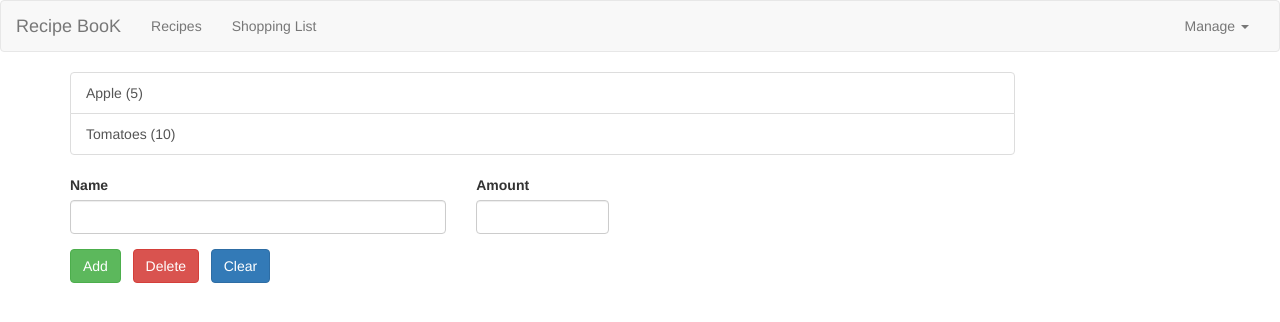
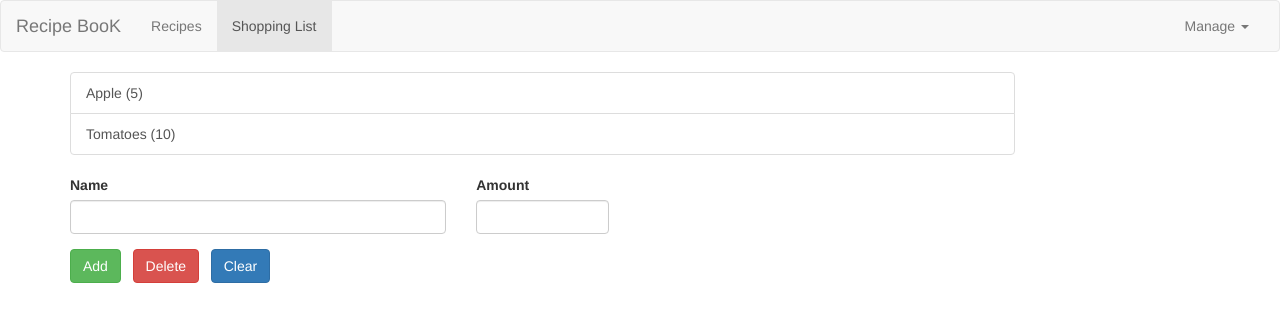
Before and after one commit to Anandhakrishnan1/Learn-Angular, an Angular app in the folder Angular - The complete guide/project1/: page /shopping-list in a window 1280 px wide. Shown: the top 322 px of the page. Built offline with nearby package versions, Linux system fonts and the light colour scheme.

Commit message:
Adding navigation, marking active routes

```diff
--- a/Angular - The complete guide/project1/src/app/app.component.html
+++ b/Angular - The complete guide/project1/src/app/app.component.html
@@ -1,5 +1,5 @@
 <div class="header">
-    <app-header (showRecipes)="showRecipes($event)"></app-header>
+    <app-header></app-header>
 </div>
 <div class="container">
     <div class="row">
--- a/Angular - The complete guide/project1/src/app/header/header.component.html
+++ b/Angular - The complete guide/project1/src/app/header/header.component.html
@@ -5,8 +5,8 @@
         </div>
         <div class="collapse navbar-collapse">
             <ul class="nav navbar-nav">
-                <li><a href="#" (click)="showFeature('recipe')">Recipes</a></li>
-                <li><a href="#" (click)="showFeature('shopping-list')">Shopping List</a></li>
+                <li routerLinkActive="active"><a routerLink="/recipes">Recipes</a></li>
+                <li routerLinkActive="active"><a routerLink="/shopping-list">Shopping List</a></li>
             </ul>
             <ul class="nav navbar-nav navbar-right">
                 <li class="dropdown" appDropdown>
--- a/Angular - The complete guide/project1/src/app/header/header.component.ts
+++ b/Angular - The complete guide/project1/src/app/header/header.component.ts
@@ -1,17 +1,18 @@
 import { Component, EventEmitter, Output } from '@angular/core';
 import { DropdownDirective } from '../shared/dropdown.directive';
+import { RouterLink, RouterLinkActive } from '@angular/router';
 
 @Component({
   selector: 'app-header',
   standalone: true,
-  imports: [DropdownDirective],
+  imports: [DropdownDirective, RouterLink, RouterLinkActive],
   templateUrl: './header.component.html',
   styleUrl: './header.component.css'
 })
 export class HeaderComponent {
-  @Output() showRecipes = new EventEmitter<string>();
+  // @Output() showRecipes = new EventEmitter<string>();
 
-  showFeature(feature: string) {
-    this.showRecipes.emit(feature);
-  }
+  // showFeature(feature: string) {
+  //   this.showRecipes.emit(feature);
+  // }
 }
```
